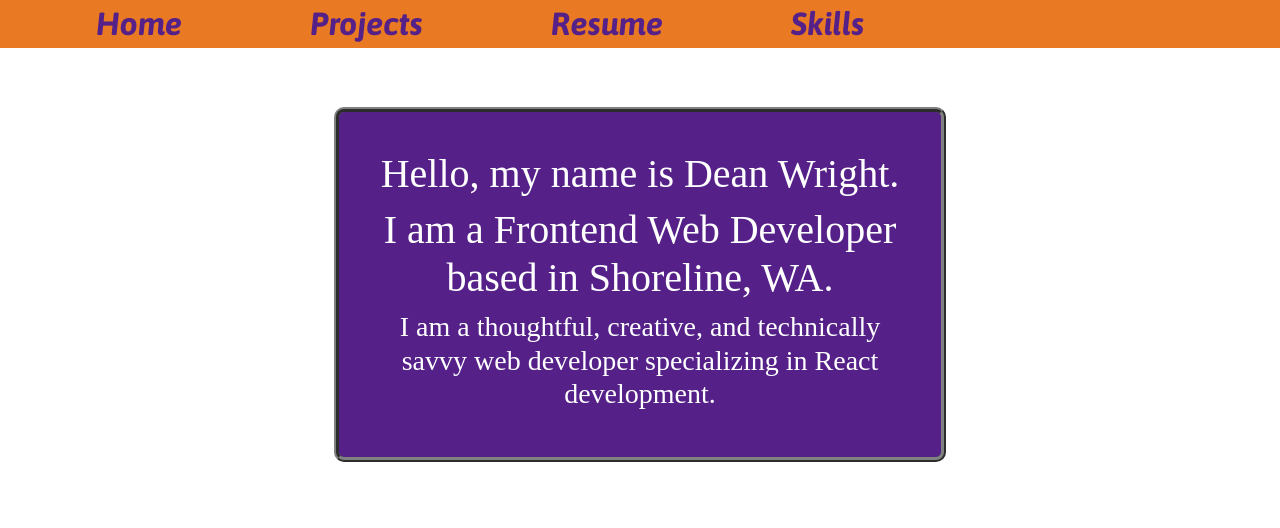
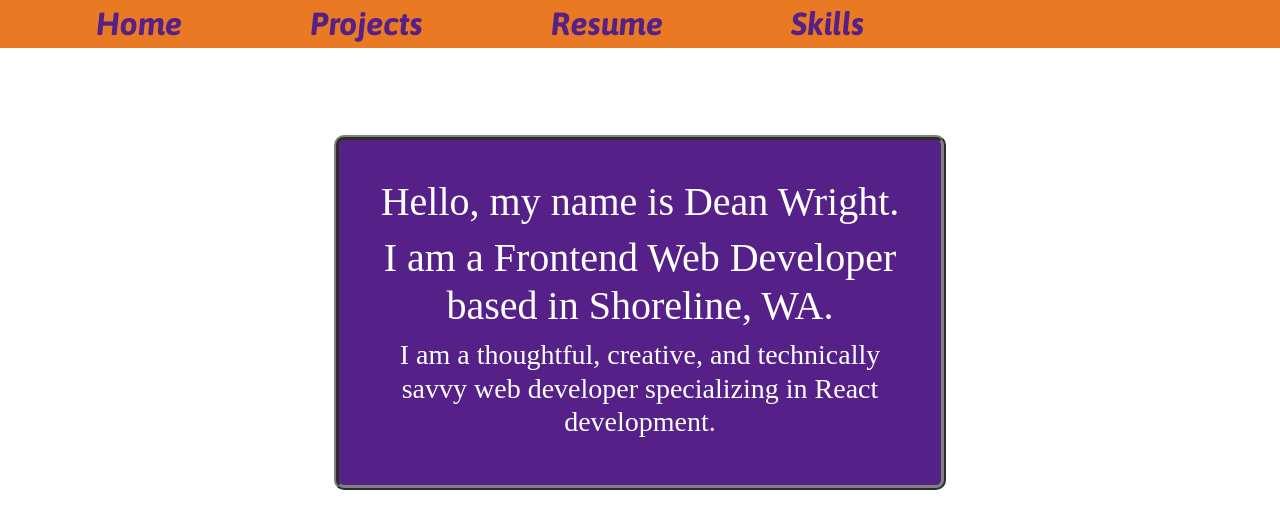
Before and after one commit to dmwspace/portfolio-page, a React (Create React App) app: page / in a window 1280 px wide. Shown: the top 528 px of the page. Built offline with nearby package versions, Linux system fonts and the light colour scheme; a web font is replaced by a local one.

Commit message:
Added some animations

```diff
--- a/src/style.css
+++ b/src/style.css
@@ -39,6 +39,14 @@
         font-family: 'Asap', sans-serif;
     }
 
+    li:hover {
+        text-transform: uppercase;
+    }
+
+    @keyframes body-background {
+        0% {background-color: black}
+        100% {background-color: white}
+    }
 
     .body-container {
         font-family: 'Tiro Kannada', serif;;
@@ -46,7 +54,11 @@
         text-align: center;
         padding: 1em;
         width: 100%;
+        height: 94vh;
+        animation: body-background 4s 1;
+        margin-top: 3.5vh;
         color: rgb(60,60,60);
+
     }
 
     .projects-container {
@@ -117,11 +129,17 @@
         font-family: 'Asap', sans-serif;
     }
 
+    @keyframes body-background {
+        0% {background-color: black}
+        100% {background-color: white}
+    }
+
 
     .body-container {
         align-items: center;
         padding: 1em;
         width: 100%;
+        animation: body-background 4s 1;
     }
 
     .body-card {
@@ -209,11 +227,16 @@
         font-family: 'Asap', sans-serif;
     }
 
+    @keyframes body-background {
+        0% {background-color: black}
+        100% {background-color: white}
+    }
 
     .body-container {
         align-items: center;
         padding: 1em;
         width: 100%;
+        animation: body-background 4s 1;
     }
 
     .body-card {
```
